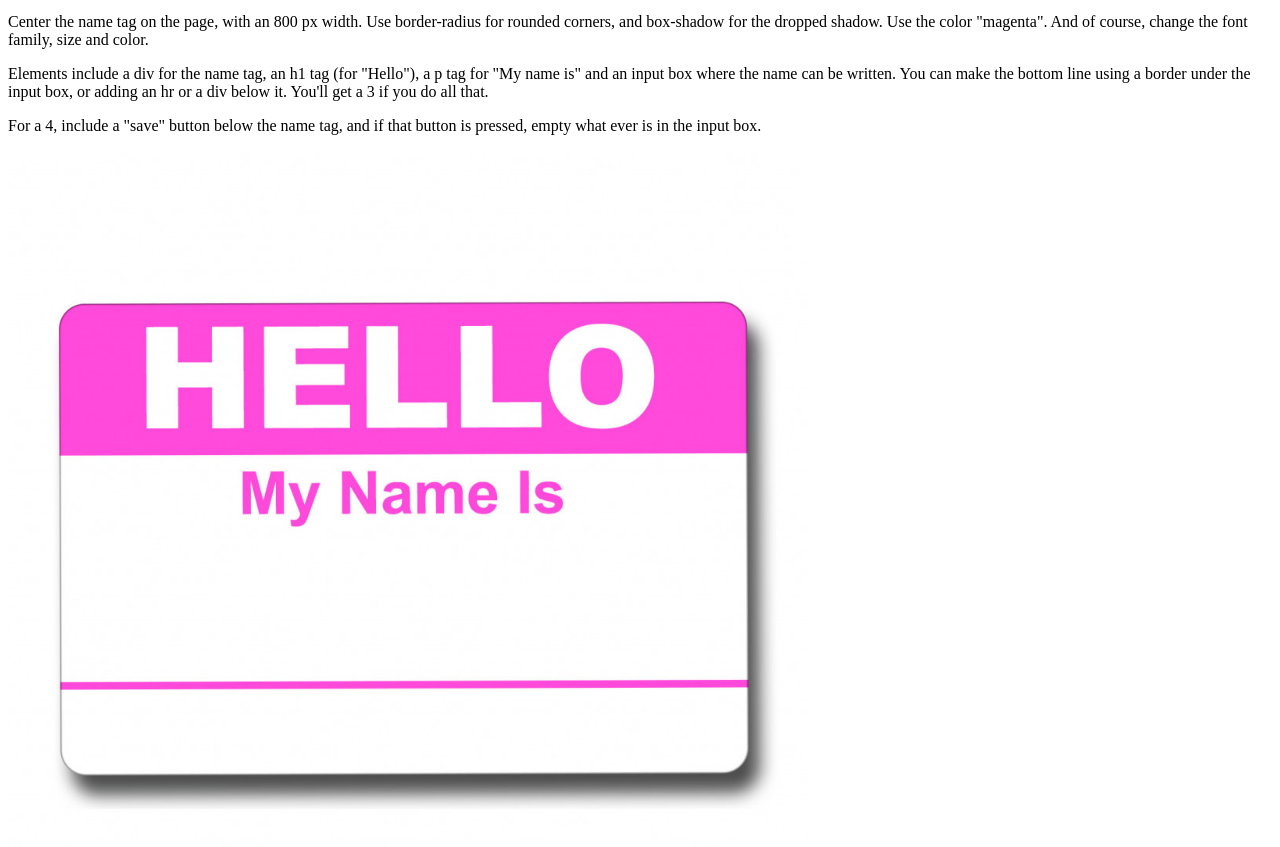
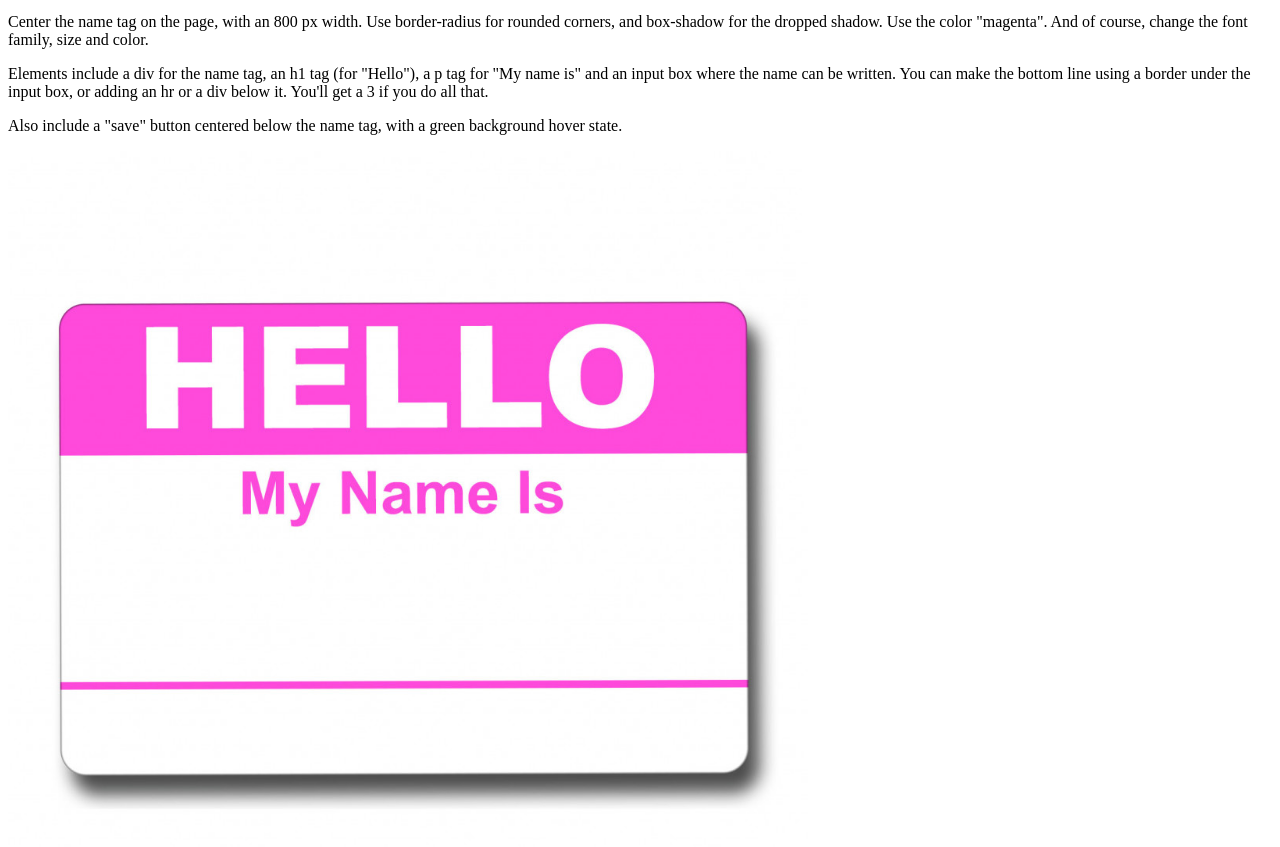
Before and after one commit to Josephinesps/frontend, a plain HTML site: page index.html in a window 1280 px wide. Shown: the part 101-948 px from the top of the page. Drawn offline with Linux system fonts and the light colour scheme.

Commit message:
Update index.html

```diff
--- a/index.html
+++ b/index.html
@@ -13,7 +13,7 @@
   <p>Make a page that looks as much as possible like the nametag.jpg image below without using that image. Draw  guidance from W3 schools (but not your previous work). </p>
 <p>Center the name tag on the page, with an 800 px width. Use border-radius for rounded corners, and box-shadow for the dropped shadow. Use the color "magenta". And of course, change the font family, size and color. </p>
   <p>Elements include a div for the name tag, an h1 tag (for "Hello"), a p tag for "My name is" and an input box where the name can be written. You can make the bottom line using a border under the input box, or adding an hr or a div below it. You'll get a 3 if you do all that.</p>
-  <p>For a 4, include a "save" button below the name tag, and if that button is pressed, empty what ever is in the input box.</p>
+  <p>Also include a "save" button centered below the name tag, with a green background hover state.</p>
   <img src="nametag.jpg" width="800px">
   <script src="script.js"></script>
 </body>
```
